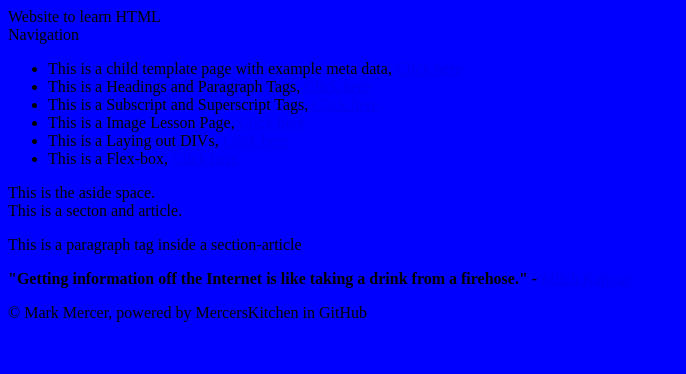
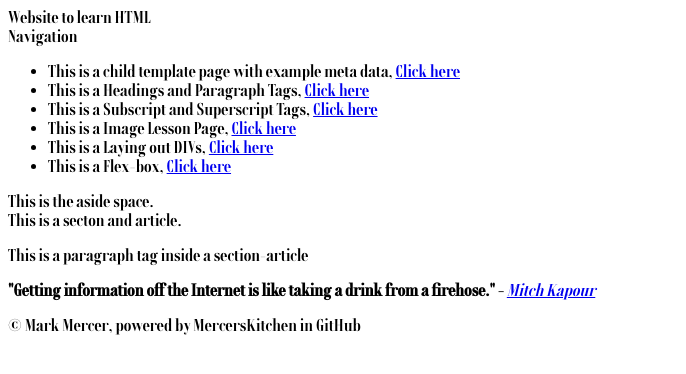
Before and after one commit to avi-deep/learningHTML.github.io, a plain HTML site: page index.html in a window 1280 px wide. Shown: the whole page, without its empty margins (0-686 px from the left). Drawn offline with Linux system fonts and the light colour scheme.

Commit message:
updated style

```diff
--- a/Assets/css/style.css
+++ b/Assets/css/style.css
@@ -1,3 +1,16 @@
+@font-face {
+    font-family: ronaldBold;
+    src: url(../fonts/RondalBold-2O4lW.otf);
+}
+@font-face {
+    font-family: ronaldReg;
+    src: url(../fonts/RondalRegular-K7ORW.otf);
+}
+@font-face {
+    font-family: ronaldSemi;
+    src: url(../fonts/RondalSemibold-vmZ5Z.otf);
+}
+
 body{
-    background-color: blue;
+    font-family: ronaldBold;
 }
```
